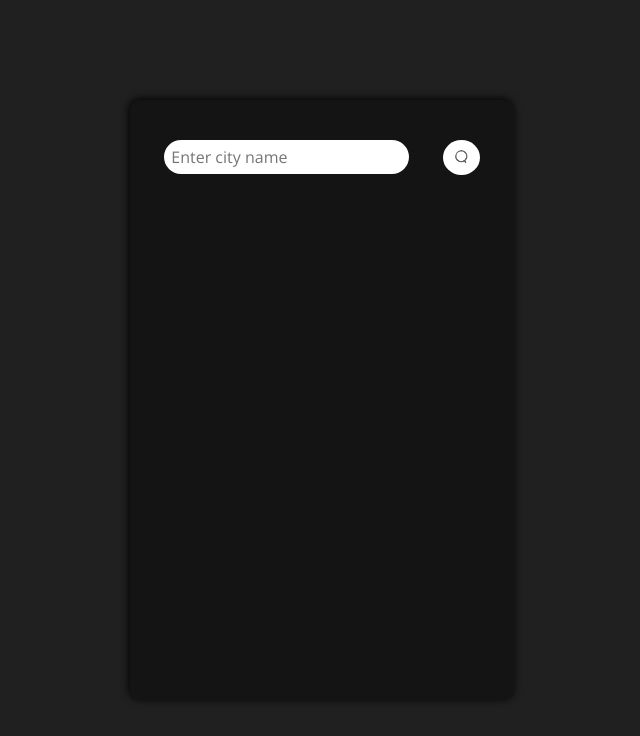
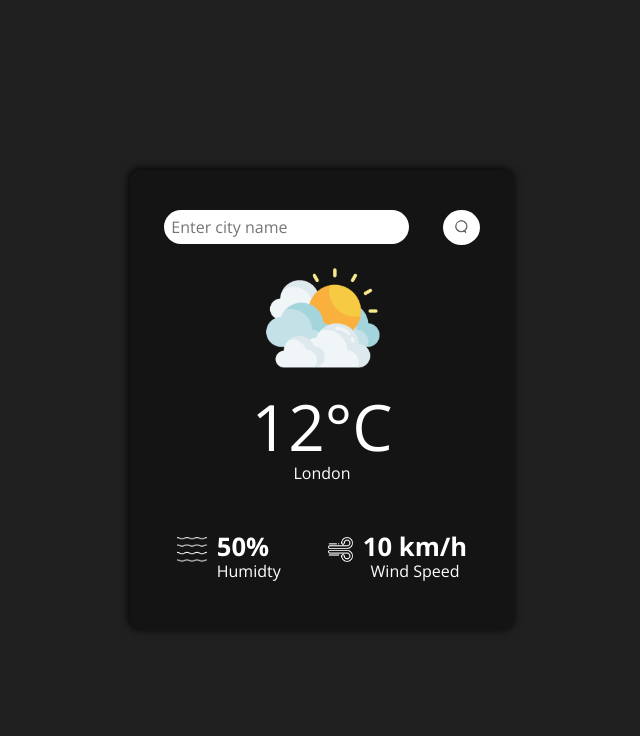
Before and after one commit to SadeveM/Weather-app, a plain HTML site: page index.html in a window 1280 px wide. Shown: the whole page, without its empty margins (318-958 px from the left). Drawn offline with nearby package versions, Linux system fonts and the light colour scheme.

Commit message:
Completed the UI of the application

```diff
--- a/css/style.css
+++ b/css/style.css
@@ -3,6 +3,8 @@ body {
     font-optical-sizing: auto;
     font-weight: normal;
     font-style: normal;
+
+    color: white;
 }
 
 .container {
@@ -19,18 +21,19 @@ body {
     background-color: #141414;
 
     width: 30%;
-    height: 75%;
+    height: max-content;
     border-radius: 10px;
     box-shadow: -1px -1px 8px black;
 
     display: flex;
     align-items: center;
     flex-direction: column;
+
+    padding: 40px 0;
 }
 
 .search {
     width: 100%;
-    margin-top: 40px;
 
     display: flex;
     justify-content: space-evenly;
@@ -56,3 +59,61 @@ body {
 
     cursor: pointer;
 }
+
+.weather {
+    display: flex;
+    flex-direction: column;
+    align-items: center;
+
+    width: 100%;
+}
+
+.weather img {
+    margin: 0 auto;
+    height: 145px;
+}
+
+.weather h2 {
+    text-align: center;
+    font-size: 4rem;
+    font-weight: 400;
+
+    margin: 0;
+}
+
+.weather p {
+    margin: 0;
+}
+
+.details {
+    width: 100%;
+
+    display: flex;
+    justify-content: space-evenly;
+
+    margin-top: 50px;
+    margin-bottom: 10px;
+}
+
+.details img {
+    margin-top: 5px;
+    height: 25px;
+}
+
+.col {
+    display: flex;
+}
+
+.col > div {
+    margin-left: 10px;
+}
+
+.col h3 {
+    margin: 0;
+    font-size: 1.6rem;
+}
+
+.col p {
+    width: 100%;
+    text-align: center;
+}
--- a/index.html
+++ b/index.html
@@ -17,6 +17,28 @@
                 <input type="text" placeholder="Enter city name">
                 <img src="images/search.png" alt="Search Icon">
             </div>
+            <div class="weather">
+                <img src="images/clouds.png" alt="Weather image">
+                <h2 class="temperature">12°C</h2>
+                <p class="city-name">London</p>
+                <div class="details">
+                    <div class="col">
+                        <img src="images/humidity.png" alt="">
+                        <div class="humidty">
+                            <h3 class="humidty-value">50%</h3>
+                            <p>Humidty</p>
+                        </div>
+                    </div>
+                    <div class="col">
+                        <img src="images/wind.png" alt="">
+                        <div class="wind">
+                            <h3 class="wind-value">10 km/h</h3>
+                            <p>Wind Speed</p>
+                        </div>
+                    </div>
+                </div>
+            </div>
+
         </div>
     </div>
     <script src="index.js"></script>
```
